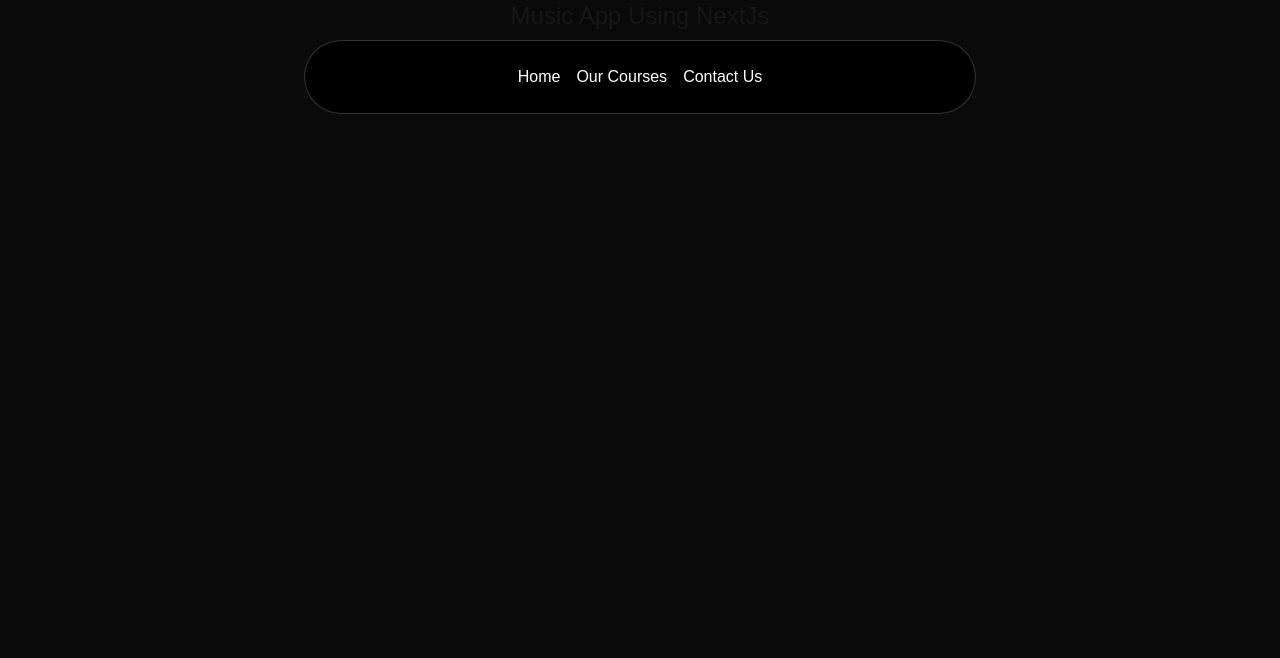
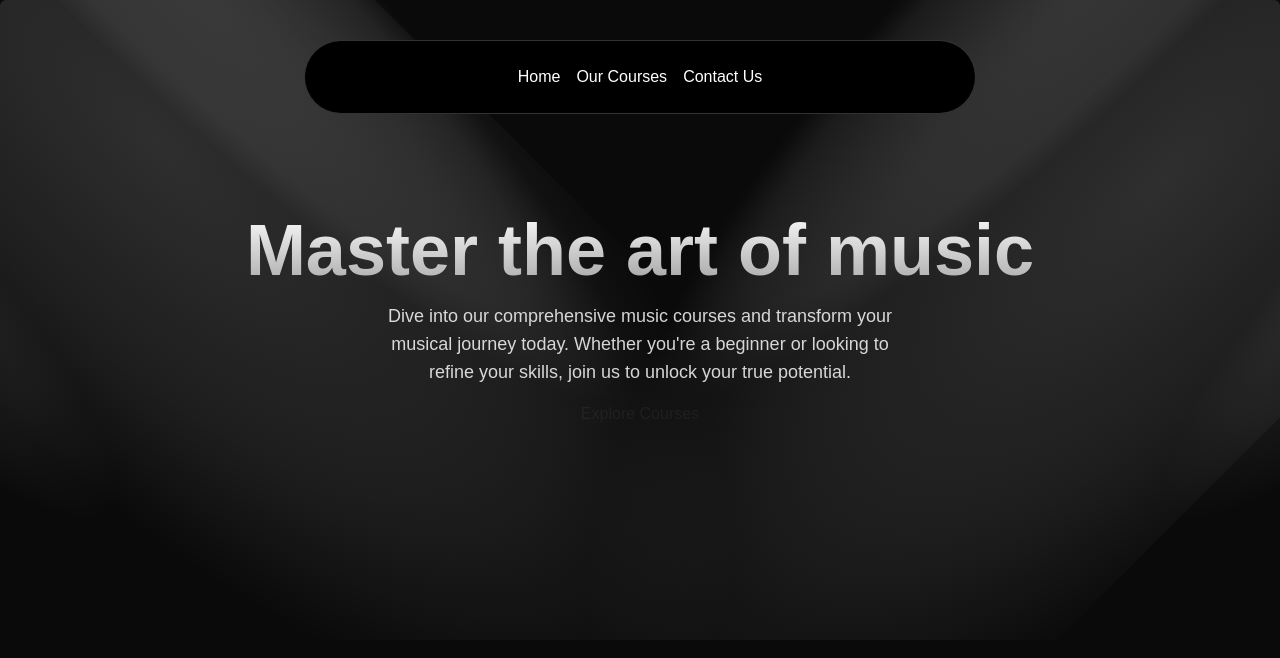
Before and after one commit to rupesh-ranjan/music_next_js, a Next.js app: page / in a window 1280 px wide. Shown: the top 658 px of the page. Built offline with nearby package versions, Linux system fonts and the light colour scheme.

Commit message:
Main Section added

```diff
--- a/src/app/page.tsx
+++ b/src/app/page.tsx
@@ -1,7 +1,9 @@
+import HeroSection from "@/components/ui/HeroSection";
+
 export default function Home() {
   return (
     <main className="min-h-screen bg-black/[0.96] antialiased bg-grid-white/[0.02]">
-      <h1 className="text-2xl text-center">Music App Using NextJs</h1>
+      <HeroSection />
     </main>
   );
 }
--- /dev/null
+++ b/src/components/ui/HeroSection.tsx
@@ -0,0 +1,26 @@
+import Link from "next/link";
+import React from "react";
+import { Spotlight } from "./spotlight-new";
+
+function HeroSection() {
+  return (
+    <div className="h-auto md:h-[40rem] w-full rounded-md flex flex-col items-center justify-center relative overflow-hidden mx-auto py-10 md:py-0">
+      <Spotlight />
+      <div className="p-4 realtive z-10 w-full text-center">
+        <h1 className="mt-20 md:mt-0 text-4xl md:text-7xl font-bold bg-clip-text text-transparent bg-gradient-to-b from-neutral-50 to-neutral-400">
+          Master the art of music
+        </h1>
+        <p className="mt-4 font-normal text-base md:text-lg text-neutral-300 max-w-lg mx-auto">
+          Dive into our comprehensive music courses and transform your musical
+          journey today. Whether you're a beginner or looking to refine your
+          skills, join us to unlock your true potential.
+        </p>
+        <div className="mt-4">
+          <Link href={"/courses"}>Explore Courses</Link>
+        </div>
+      </div>
+    </div>
+  );
+}
+
+export default HeroSection;
--- /dev/null
+++ b/src/components/ui/spotlight-new.tsx
@@ -0,0 +1,128 @@
+"use client";
+import React from "react";
+import { motion } from "motion/react";
+
+type SpotlightProps = {
+  gradientFirst?: string;
+  gradientSecond?: string;
+  gradientThird?: string;
+  translateY?: number;
+  width?: number;
+  height?: number;
+  smallWidth?: number;
+  duration?: number;
+  xOffset?: number;
+};
+
+export const Spotlight = ({
+  gradientFirst = "radial-gradient(68.54% 68.72% at 55.02% 31.46%, hsla(0, 0%, 100%, 0.15) 0%, hsla(0, 0%, 98%, 0.08) 50%, hsla(0, 0%, 95%, 0) 80%)",
+  gradientSecond = "radial-gradient(50% 50% at 50% 50%, hsla(0, 0%, 100%, 0.12) 0%, hsla(0, 0%, 98%, 0.06) 80%, transparent 100%)",
+  gradientThird = "radial-gradient(50% 50% at 50% 50%, hsla(0, 0%, 100%, 0.10) 0%, hsla(0, 0%, 98%, 0.05) 80%, transparent 100%)",
+  translateY = -350,
+  width = 560,
+  height = 1380,
+  smallWidth = 240,
+  duration = 7,
+  xOffset = 100,
+}: SpotlightProps = {}) => {
+  return (
+    <motion.div
+      initial={{
+        opacity: 0,
+      }}
+      animate={{
+        opacity: 1,
+      }}
+      transition={{
+        duration: 1.5,
+      }}
+      className="pointer-events-none absolute inset-0 h-full w-full"
+    >
+      <motion.div
+        animate={{
+          x: [0, xOffset, 0],
+        }}
+        transition={{
+          duration,
+          repeat: Infinity,
+          repeatType: "reverse",
+          ease: "easeInOut",
+        }}
+        className="absolute top-0 left-0 w-screen h-screen z-40 pointer-events-none"
+      >
+        <div
+          style={{
+            transform: `translateY(${translateY}px) rotate(-45deg)`,
+            background: gradientFirst,
+            width: `${width}px`,
+            height: `${height}px`,
+          }}
+          className={`absolute top-0 left-0`}
+        />
+
+        <div
+          style={{
+            transform: "rotate(-45deg) translate(5%, -50%)",
+            background: gradientSecond,
+            width: `${smallWidth}px`,
+            height: `${height}px`,
+          }}
+          className={`absolute top-0 left-0 origin-top-left`}
+        />
+
+        <div
+          style={{
+            transform: "rotate(-45deg) translate(-180%, -70%)",
+            background: gradientThird,
+            width: `${smallWidth}px`,
+            height: `${height}px`,
+          }}
+          className={`absolute top-0 left-0 origin-top-left`}
+        />
+      </motion.div>
+
+      <motion.div
+        animate={{
+          x: [0, -xOffset, 0],
+        }}
+        transition={{
+          duration,
+          repeat: Infinity,
+          repeatType: "reverse",
+          ease: "easeInOut",
+        }}
+        className="absolute top-0 right-0 w-screen h-screen z-40 pointer-events-none"
+      >
+        <div
+          style={{
+            transform: `translateY(${translateY}px) rotate(45deg)`,
+            background: gradientFirst,
+            width: `${width}px`,
+            height: `${height}px`,
+          }}
+          className={`absolute top-0 right-0`}
+        />
+
+        <div
+          style={{
+            transform: "rotate(45deg) translate(-5%, -50%)",
+            background: gradientSecond,
+            width: `${smallWidth}px`,
+            height: `${height}px`,
+          }}
+          className={`absolute top-0 right-0 origin-top-right`}
+        />
+
+        <div
+          style={{
+            transform: "rotate(45deg) translate(180%, -70%)",
+            background: gradientThird,
+            width: `${smallWidth}px`,
+            height: `${height}px`,
+          }}
+          className={`absolute top-0 right-0 origin-top-right`}
+        />
+      </motion.div>
+    </motion.div>
+  );
+};
```
